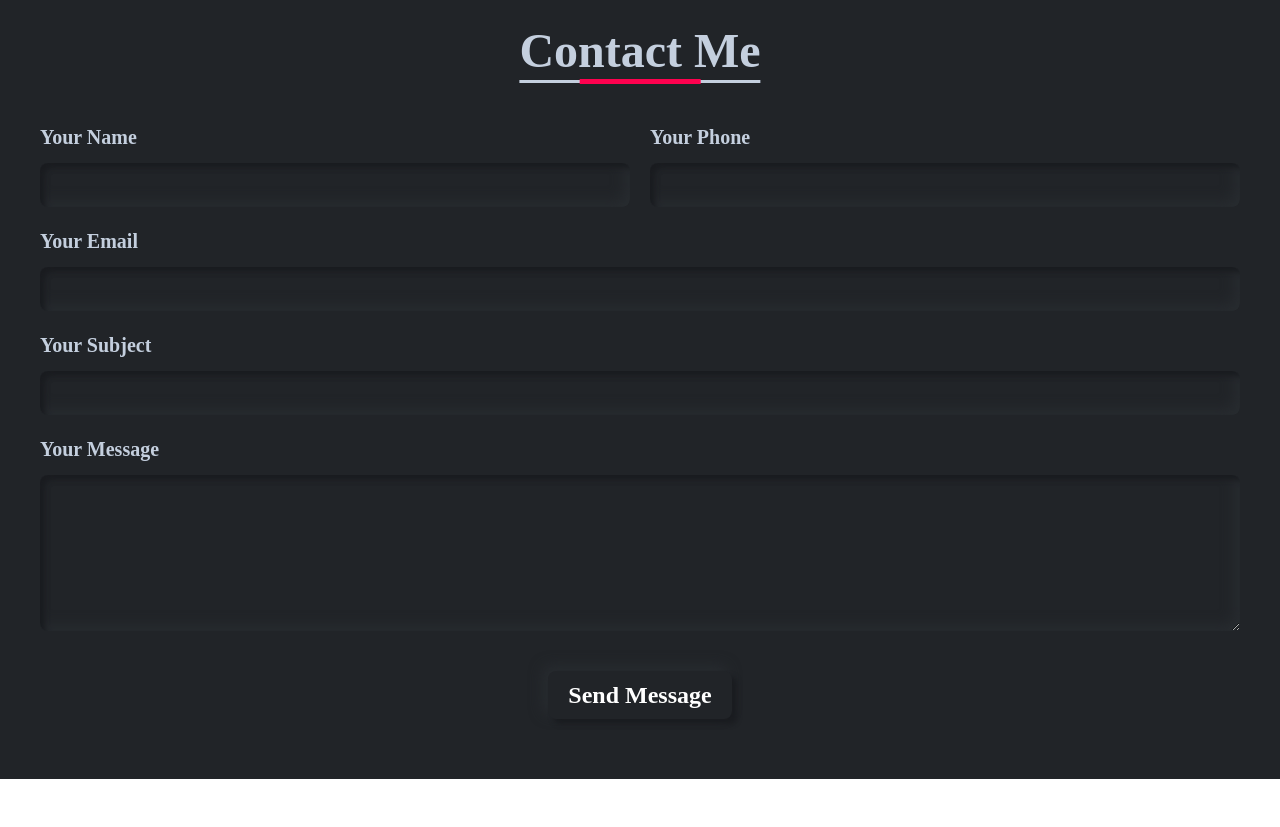
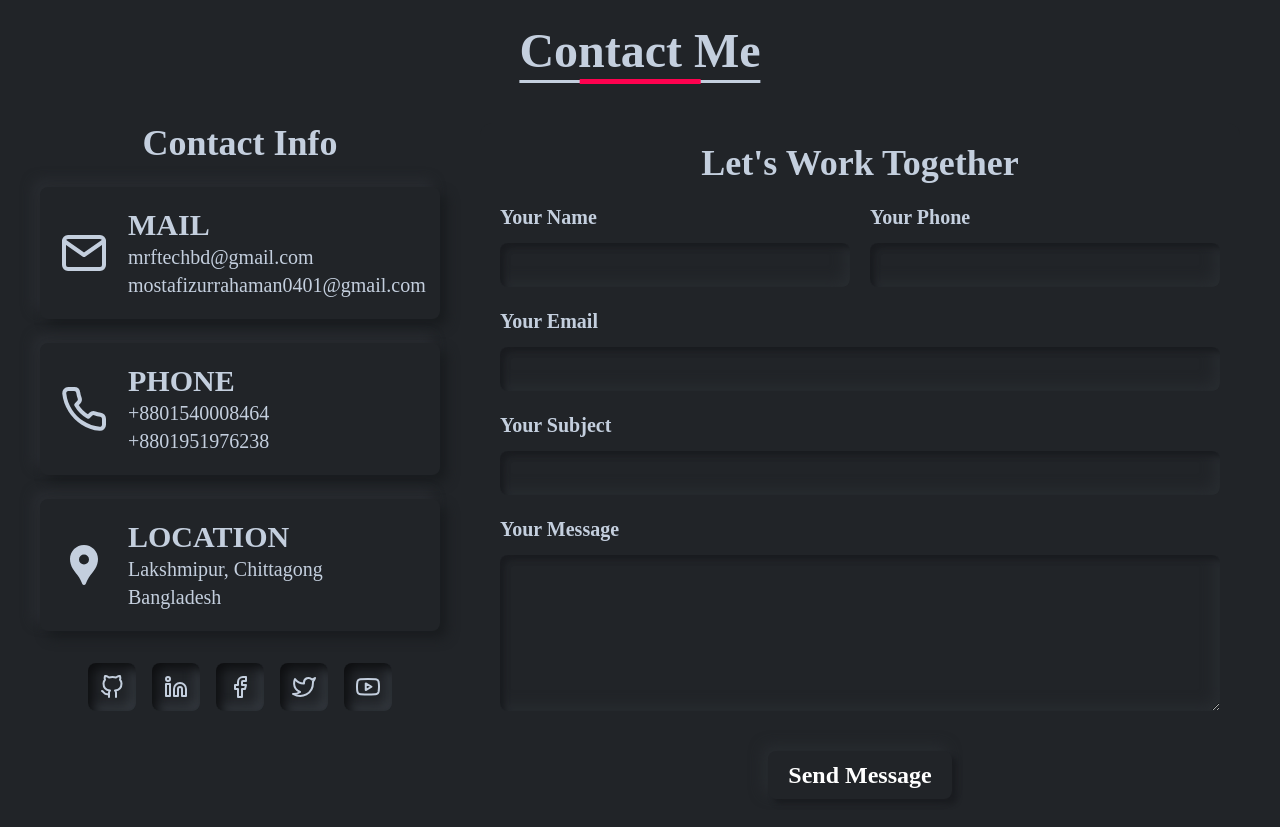
Before and after one commit to mostafizurRahaman/mostafizur-rahaman, a React (Vite) app: page / in a window 1280 px wide. Shown: the part 5120-5947 px from the top of the page. Before the commit the page ends 5899 px from the top, so only its background shows below. Built offline with nearby package versions, Linux system fonts and the light colour scheme; a web font is replaced by a local one.

Commit message:
feat: contact us section is ready to developed

```diff
--- /dev/null
+++ b/src/components/Contact/ContactCard.tsx
@@ -0,0 +1,34 @@
+import { ReactNode } from "react";
+
+interface contactCardType {
+   children: ReactNode;
+   title: string;
+   subTitle1?: string;
+   subTitle2?: string;
+   subTitle3?: string;
+   subTitle4?: string;
+}
+
+const ContactCard = ({
+   children,
+   title,
+   subTitle1,
+   subTitle2,
+   subTitle3,
+   subTitle4
+}: contactCardType) => {
+   return (
+      <div className="flex items-center gap-5 text-accent w-full px-5 py-5 rounded-lg bg-primary shadow-[7px_7px_12px_#191c1f,_-7px_-7px_12px_#292c31] hover:shadow-[inset_7px_7px_12px_#191c1f,inset_-7px_-7px_12px_#292c31] ">
+         <div className="text-5xl hover:text-secondary">{children}</div>
+         <div>
+            <h4 className="text-3xl font-bold  uppercase ">{title}</h4>
+            {subTitle1 && <p className="text-xl">{subTitle1}</p>}
+            {subTitle2 && <p className="text-xl">{subTitle2}</p>}
+            {subTitle3 && <p className="text-xl capitalize">{subTitle3}</p>}
+            {subTitle4 && <p className="text-xl capitalize">{subTitle4}</p>}
+         </div>
+      </div>
+   );
+};
+
+export default ContactCard;
--- a/src/components/Contact/ContactForm.tsx
+++ b/src/components/Contact/ContactForm.tsx
@@ -1,9 +1,9 @@
-import { useForm } from "react-hook-form";
 import Headings from "../Shared/Headings";
 import InputBox from "../Shared/InputBox";
 import { ChangeEvent, FormEvent, useState, useRef } from "react";
 import TextArea from "../Shared/TextArea";
 import SubmitButton from "../Shared/SubmitButton";
+import ContactInfo from "./ContactInfo";
 
 interface formValue {
    name: string;
@@ -119,12 +119,21 @@ const ContactForm = () => {
    return (
       <section id="contact" className="bg-primary px-10 pb-10">
          <Headings content="Contact me"></Headings>
+         <div className="flex gap-10 items-start mt-10 md:flex-row flex-col ">
+            <div className="md:w-1/3 w-full ">
+               <ContactInfo></ContactInfo>
+            </div>
             <form
                onSubmit={onSubmit}
-            className="w-full flex flex-col gap-5 mt-10"
+               className="w-full flex flex-col gap-5 p-5 rounded-xl  bg-info"
                ref={formRef}
             >
-            <div className="flex items-center gap-5 w-full justify-center">
+               <div>
+                  <h3 className="text-4xl font-bold capitalize text-accent text-center">
+                     Let's work together
+                  </h3>
+               </div>
+               <div className="flex items-center md:flex-row flex-col  gap-5 w-full justify-center">
                   <InputBox
                      onChange={handleName}
                      title="Your name"
@@ -171,10 +180,13 @@ const ContactForm = () => {
                      </div>
                   )}
                   <SubmitButton
-                  disabled={!name || !email || !message || !subject || !phone}
+                     disabled={
+                        !name || !email || !message || !subject || !phone
+                     }
                   ></SubmitButton>
                </div>
             </form>
+         </div>
       </section>
    );
 };
--- /dev/null
+++ b/src/components/Contact/ContactInfo.tsx
@@ -0,0 +1,39 @@
+import { FiMail, FiPhone } from "react-icons/fi";
+import ContactCard from "./ContactCard";
+import SocialTemplate from "../Shared/SocialTemplate";
+import { MdLocationPin } from "react-icons/md";
+
+const ContactInfo = () => {
+   return (
+      <div className="flex flex-col justify-center items-center gap-6 w-full ">
+         <h3 className="text-4xl font-bold capitalize text-accent text-center">Contact Info</h3>
+         <ContactCard
+            title="Mail"
+            subTitle2="mostafizurrahaman0401@gmail.com"
+            subTitle1="mrftechbd@gmail.com"
+         >
+            <FiMail ></FiMail>
+
+         </ContactCard>
+         <ContactCard
+            title="Phone"
+            subTitle2="+8801951976238"
+            subTitle1="+8801540008464"
+         >
+            <FiPhone ></FiPhone>
+
+         </ContactCard>
+         <ContactCard
+            title="Location"
+            subTitle3="Lakshmipur, chittagong"
+            subTitle4="Bangladesh"
+         >
+            <MdLocationPin></MdLocationPin>
+
+         </ContactCard>
+            <SocialTemplate></SocialTemplate>
+      </div>
+   );
+};
+
+export default ContactInfo;
```
Lines whose indentation alone changed are shown as unchanged.
